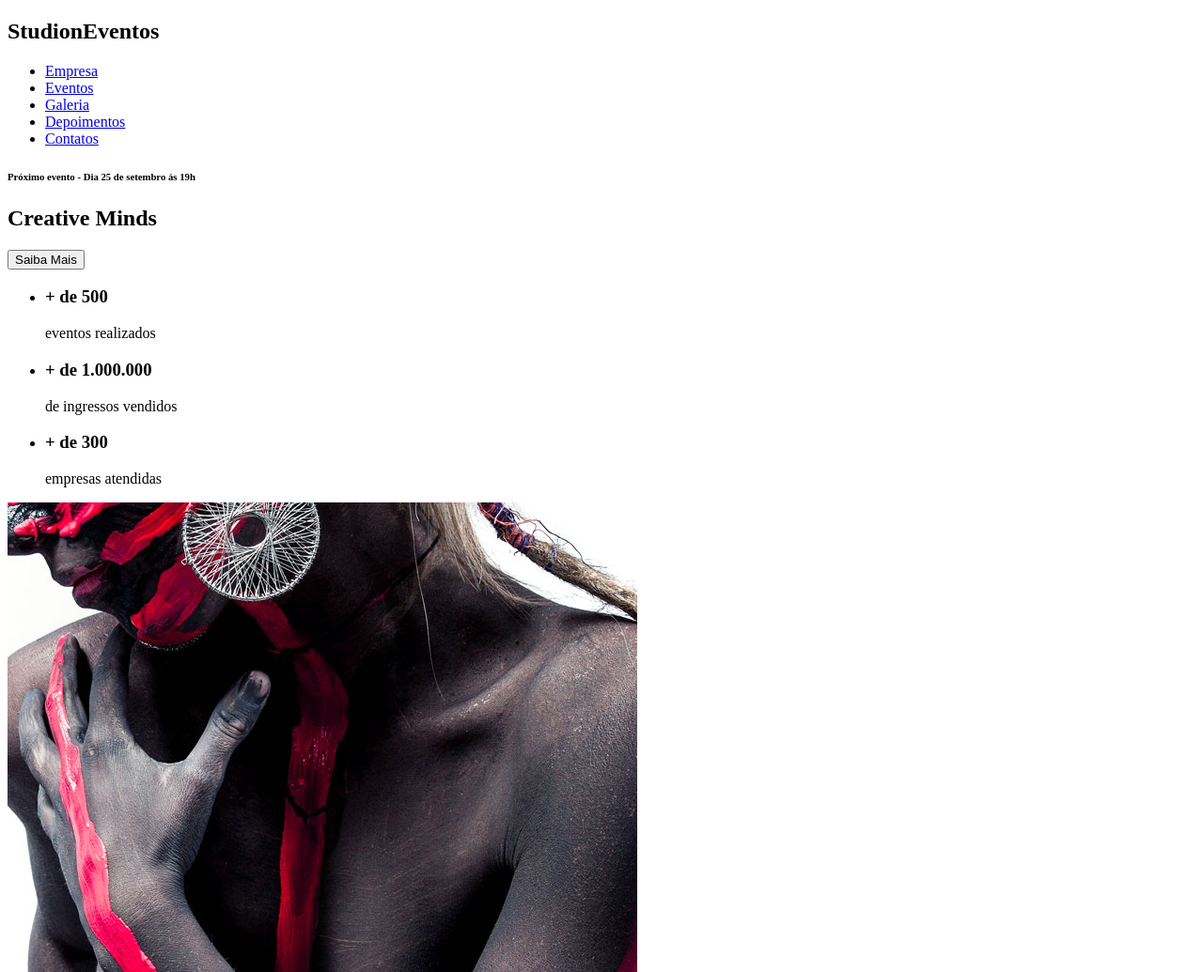
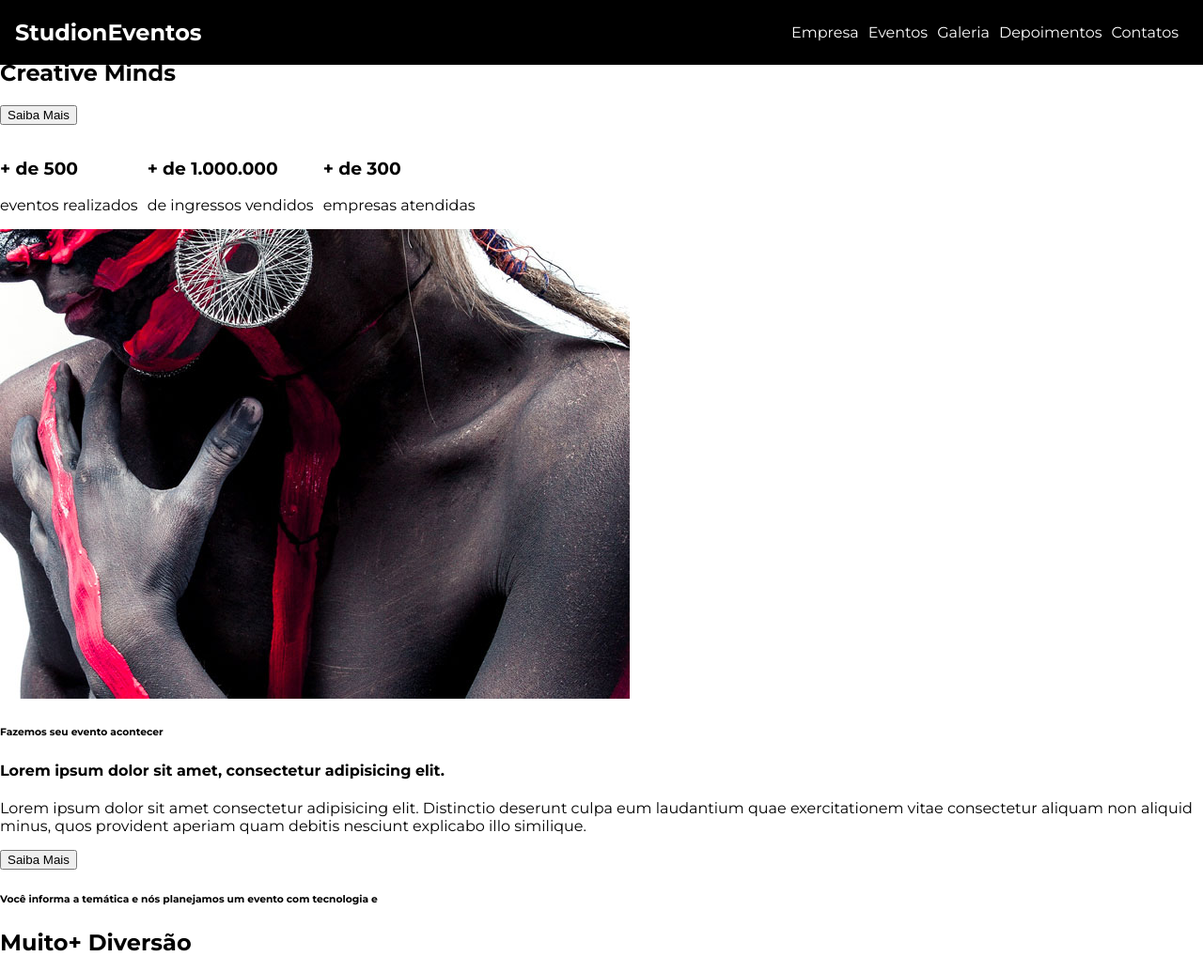
Before and after one commit to LaryssaRib/studion, a website: page src/index.html in a window 1280 px wide. Shown: the top 1035 px of the page at 94% size. Drawn offline with Linux system fonts and the light colour scheme.

Commit message:
feat(nav): added base style

```diff
--- a/src/index.html
+++ b/src/index.html
@@ -4,13 +4,14 @@
 <head>
     <meta charset="UTF-8">
     <meta name="viewport" content="width=device-width, initial-scale=1.0">
+    <link rel="stylesheet" href="style.css">
     <title>Studion</title>
 </head>
 
 <body>
-    <nav>
+    <nav class="navbar">
         <h1>Studi<span>on</span><span>Eventos</span></h1>
-        <ul>
+        <ul class="navbar__links">
             <li>
                 <a href="#empresa">
                     Empresa
--- /dev/null
+++ b/src/style.css
@@ -0,0 +1,48 @@
+@import url('https://fonts.googleapis.com/css2?family=Montserrat:wght@400;700&display=swap');
+
+* {
+    box-sizing: border-box;
+}
+
+:root {
+    font-family: 'Montserrat' , sans-serif;
+    font-size: 16px;
+}
+
+body{
+    margin: 0%;
+}
+
+ul {
+    display: flex;
+    list-style: none;
+    padding-left: 0;
+}
+
+li {
+    margin-right: 0.625rem;
+}
+
+.navbar {
+    position: fixed;
+    display: grid;
+    grid-template-columns: 1fr 9fr;
+    align-items: center;
+    top: 0;
+    left: 0;
+
+    width: 100vw;
+    padding: 0 1rem;
+
+    background-color: #000; /* vermelho / verde / azul / transparência - 0 - f */
+    color: #fff;
+}
+
+.navbar__links {
+    justify-self: end;
+}
+
+.navbar__links a {
+    color: #fff;
+    text-decoration: none;
+}
```
